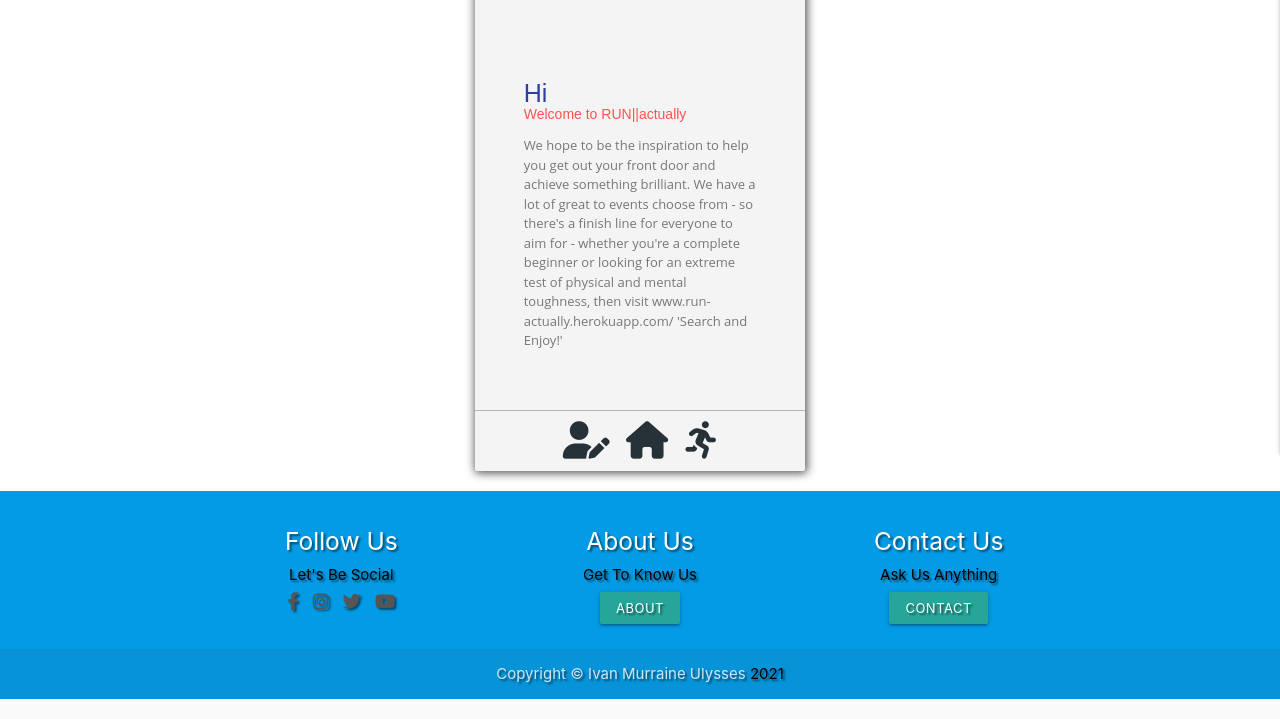
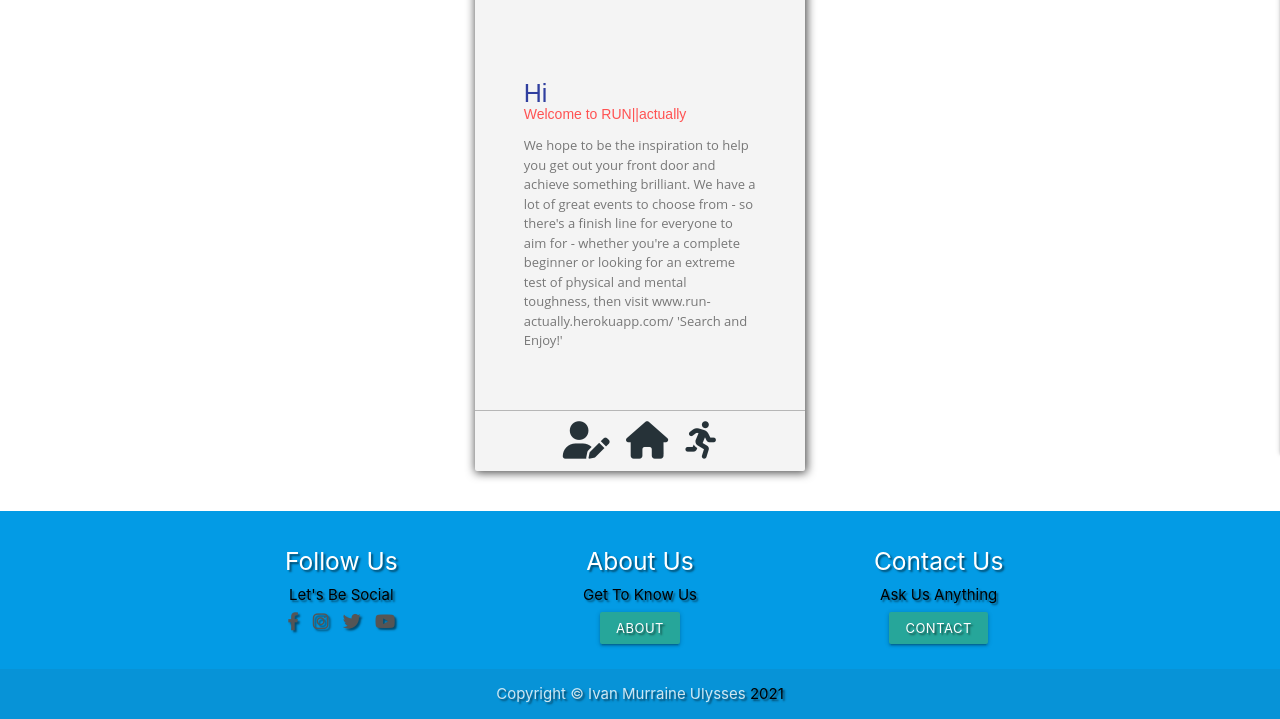
Before and after one commit to Sonicbasedrop/run-actually, a Flask app: template templates/profile.html in a window 1280 px wide. Shown: the part 407-1126 px from the top of the page. Run offline with Flask 2, Linux system fonts and the light colour scheme; the template is opened without the code that fills it, so the values that code supplies are empty; some libraries are stand-ins or nearby versions; some web fonts are replaced.

Commit message:
corrected spelling error in paragraph text

```diff
--- a/templates/profile.html
+++ b/templates/profile.html
@@ -1,8 +1,8 @@
 {% extends "base.html" %}
 {% block content %}
 
-
 <h4 class="center-align" id="page-title">Profile</h4>
+<div class="row">
 <div class="card">
   <div class="card-header">
     <img src="https://i.imgur.com/r7vRdaj.jpg" alt="Run actually logo in  user profile page card">
@@ -11,7 +11,7 @@
     <h3> Hi {{ username }}</h3>
     <h4>Welcome to RUN||actually </h4>
     <p>We hope to be the inspiration to help you get out your front door and achieve something brilliant.
-       We have a lot of great to events choose from - so there's a finish line for everyone to aim for
+       We have a lot of great events to choose from - so there's a finish line for everyone to aim for
         - whether you're a complete beginner or looking for an extreme test of physical and mental toughness,
        then visit www.run-actually.herokuapp.com/ 'Search and Enjoy!' </p>
   </div>
@@ -33,5 +33,6 @@
     </ul>
   </div>
 </div>
+</div>
 
 {% endblock %}
```
